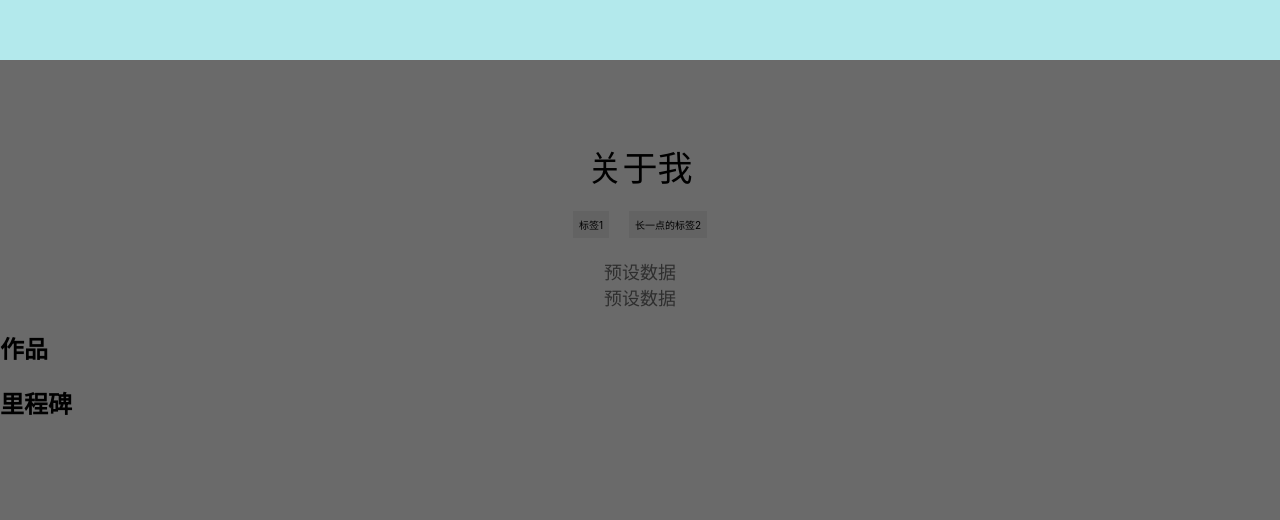
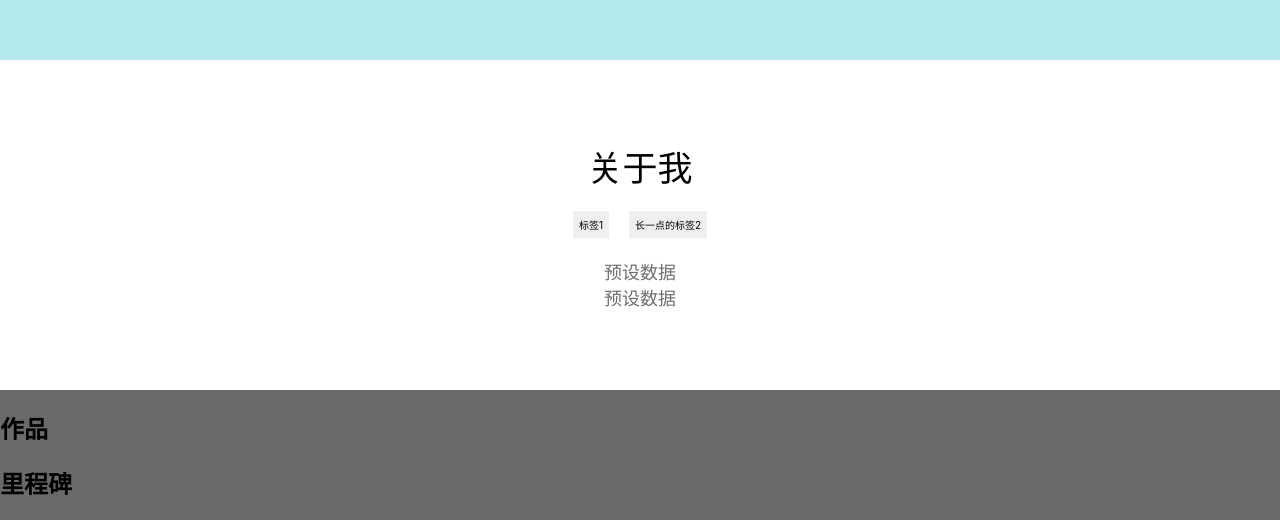
Before and after one commit to caizichen1/my-homepage, a React app: page / in a window 1280 px wide. Shown: the part 740-1260 px from the top of the page. Before the commit the page ends 1180 px from the top, so only its background shows below. Built offline with nearby package versions, Linux system fonts and the light colour scheme.

Commit message:
feat:优化关于组件样式

```diff
--- a/src/components/About/index.less
+++ b/src/components/About/index.less
@@ -1,6 +1,8 @@
 .about{
   width: 100%;
   padding-top: 80px;
+  padding-bottom: 80px;
+  background-color: #ffffff;
 }
 
 .about-title{
```
